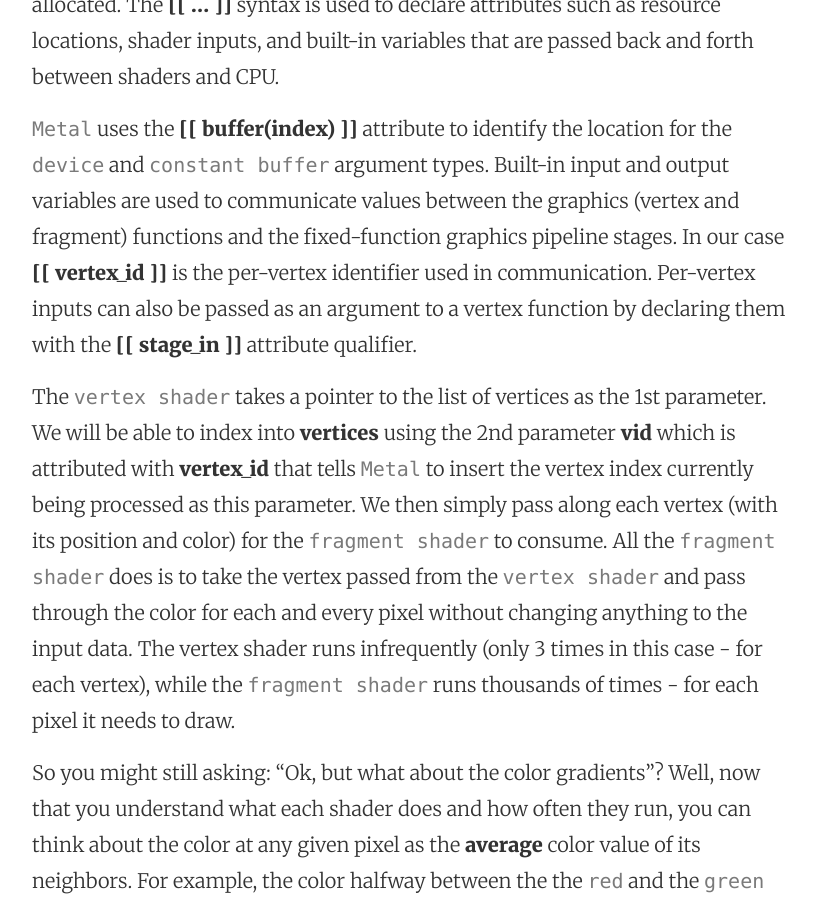
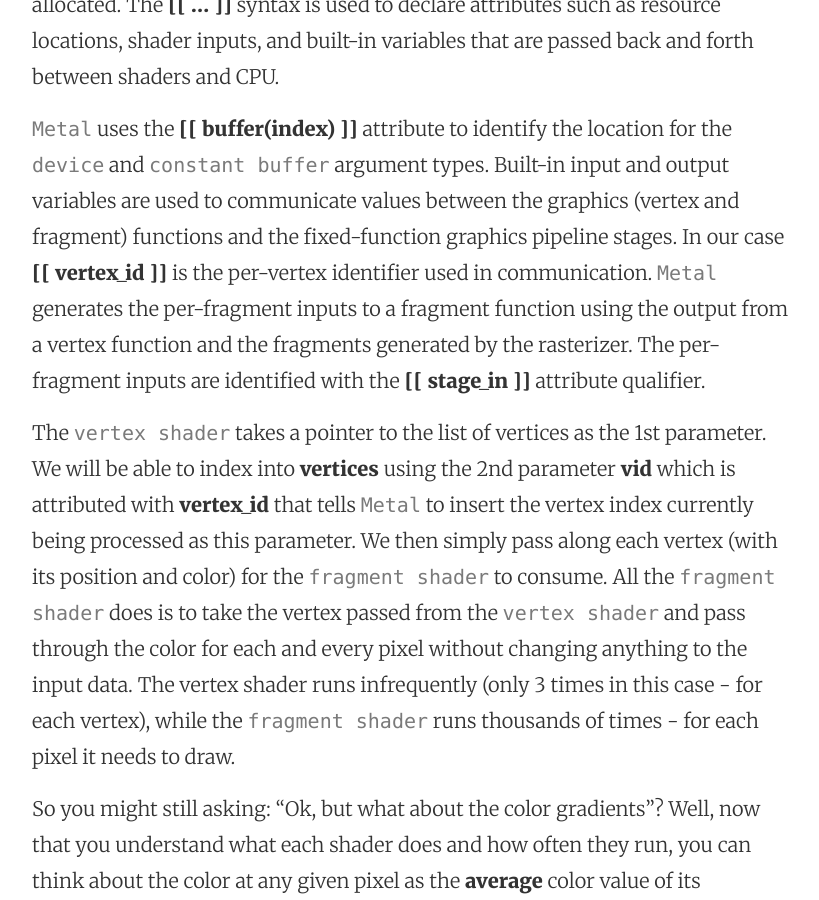
Before and after one commit to mhorga/mhorga.github.io, a Jekyll site: the page built from _posts/2016-01-25-using-metalkit-part-3.markdown, in a window 1280 px wide and 900 px high, scrolled down 5115 px. Shown: the whole window, without its empty margins (224-1043 px from the left). Built offline with Jekyll 4.4.1, drawn with Linux system fonts in a browser that asks for light colours.

Commit message:
Post update: Using MetalKit part 3

```diff
--- a/_posts/2016-01-25-using-metalkit-part-3.markdown
+++ b/_posts/2016-01-25-using-metalkit-part-3.markdown
@@ -127,7 +127,7 @@
 
 The first keyword is the function __qualifier__ and can only have the value __vertex__, __fragment__ or __kernel__. The next keyword is the __return type__. Next is the function __name__ followed by the function __arguments__ inside the parentheses. The `Metal shading language` restricts the use of pointers unless the arguments are declared with the __device__, __threadgroup__, or __constant__ address space qualifier which specifies the region of memory where a function variable or argument is allocated. The __[[ ... ]]__ syntax is used to declare attributes such as resource locations, shader inputs, and built-in variables that are passed back and forth between shaders and CPU.
 
-`Metal` uses the __[[ buffer(index) ]]__ attribute to identify the location for the `device` and `constant buffer` argument types. Built-in input and output variables are used to communicate values between the graphics (vertex and fragment) functions and the fixed-function graphics pipeline stages. In our case __[[ vertex_id ]]__ is the per-vertex identifier used in communication. Per-vertex inputs can also be passed as an argument to a vertex function by declaring them with the __[[ stage_in ]]__ attribute qualifier.
+`Metal` uses the __[[ buffer(index) ]]__ attribute to identify the location for the `device` and `constant buffer` argument types. Built-in input and output variables are used to communicate values between the graphics (vertex and fragment) functions and the fixed-function graphics pipeline stages. In our case __[[ vertex_id ]]__ is the per-vertex identifier used in communication. `Metal` generates the per-fragment inputs to a fragment function using the output from a vertex function and the fragments generated by the rasterizer. The per-fragment inputs are identified with the __[[ stage_in ]]__ attribute qualifier.
 
 The `vertex shader` takes a pointer to the list of vertices as the 1st parameter. We will be able to index into __vertices__ using the 2nd parameter __vid__ which is attributed with __vertex_id__ that tells `Metal` to insert the vertex index currently being processed as this parameter. We then simply pass along each vertex (with its position and color) for the `fragment shader` to consume. All the `fragment shader` does is to take the vertex passed from the `vertex shader` and pass through the color for each and every pixel without changing anything to the input data. The vertex shader runs infrequently (only 3 times in this case - for each vertex), while the `fragment shader` runs thousands of times - for each pixel it needs to draw.
 
```
